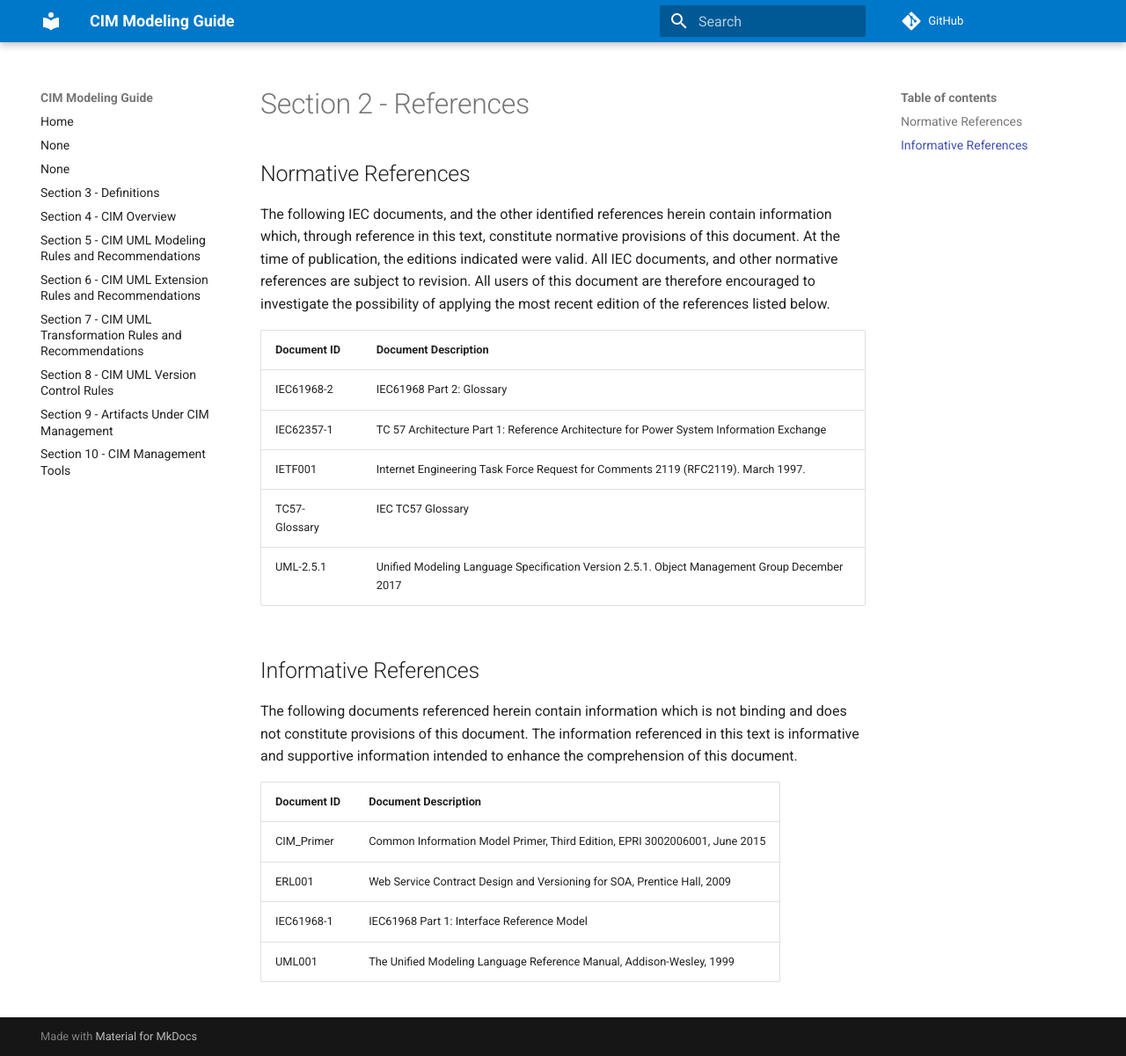
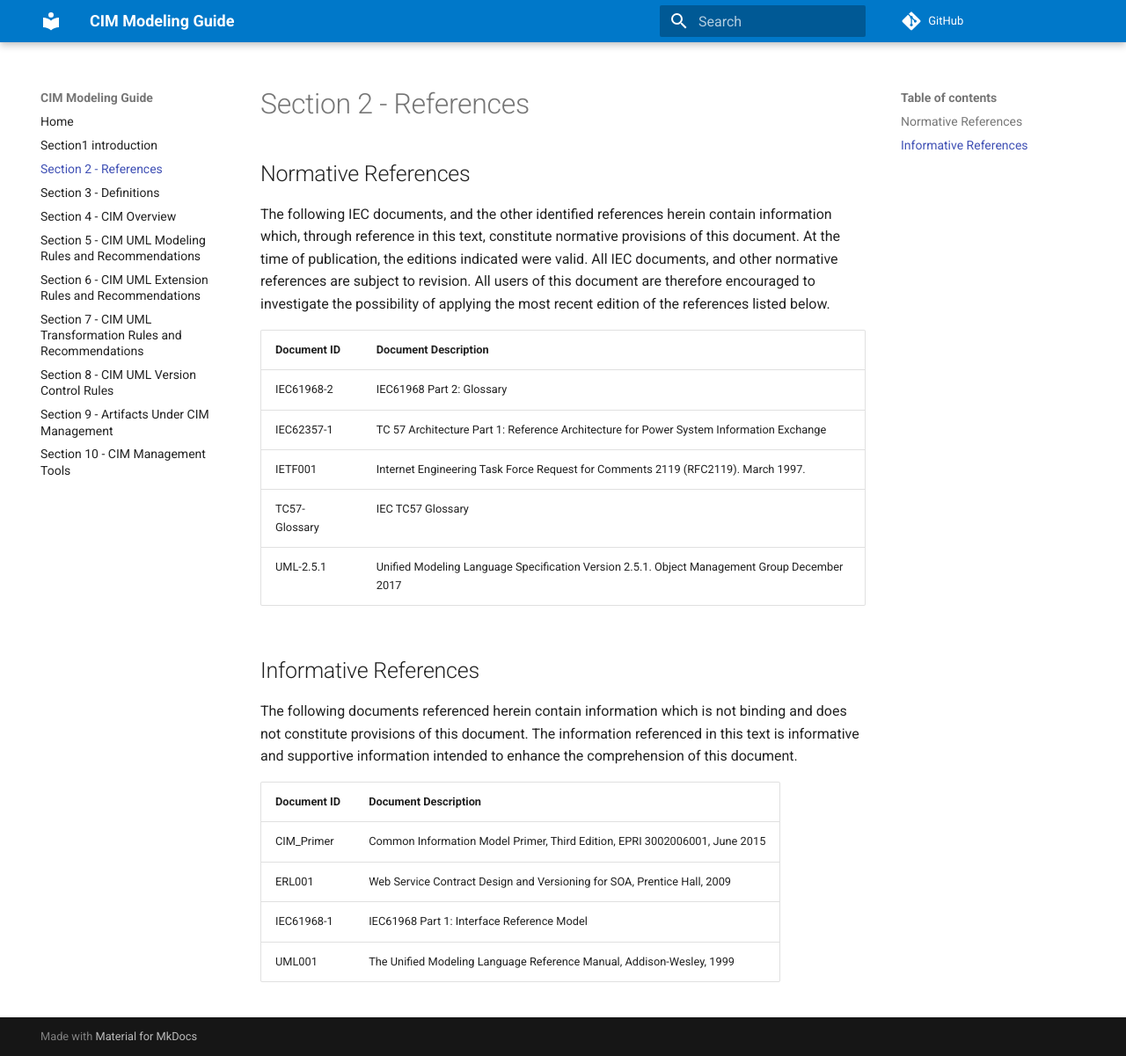
Before and after one commit to cimug-org/cim-modeling-guide, an MkDocs documentation site: the page built from docs/section2-references.md, in a window 1280 px wide and 1201 px high. Shown: the whole window at 88% size. Built offline with MkDocs 1.6.1 and Material for MkDocs 9.7.7, drawn with Linux system fonts in a browser that asks for light colours; comment, search, counter and statistics services are not loaded.

Commit message:
Update mkdocs.yml

```diff
--- a/mkdocs.yml
+++ b/mkdocs.yml
@@ -12,8 +12,8 @@ markdown_extensions:
   - pymdownx.details
 nav:
   - 'index.md'
-  - 'section1-artifacts-under-cim-management.md'
-  - 'section2-artifacts-under-cim-management.md'
+  - 'section1-introduction.md'
+  - 'section2-references.md'
   - 'section3-definitions.md'
   - 'section4-cim-overview.md'
   - 'section5-cim-uml-modeling-rules-and-recommendations.md'
```
